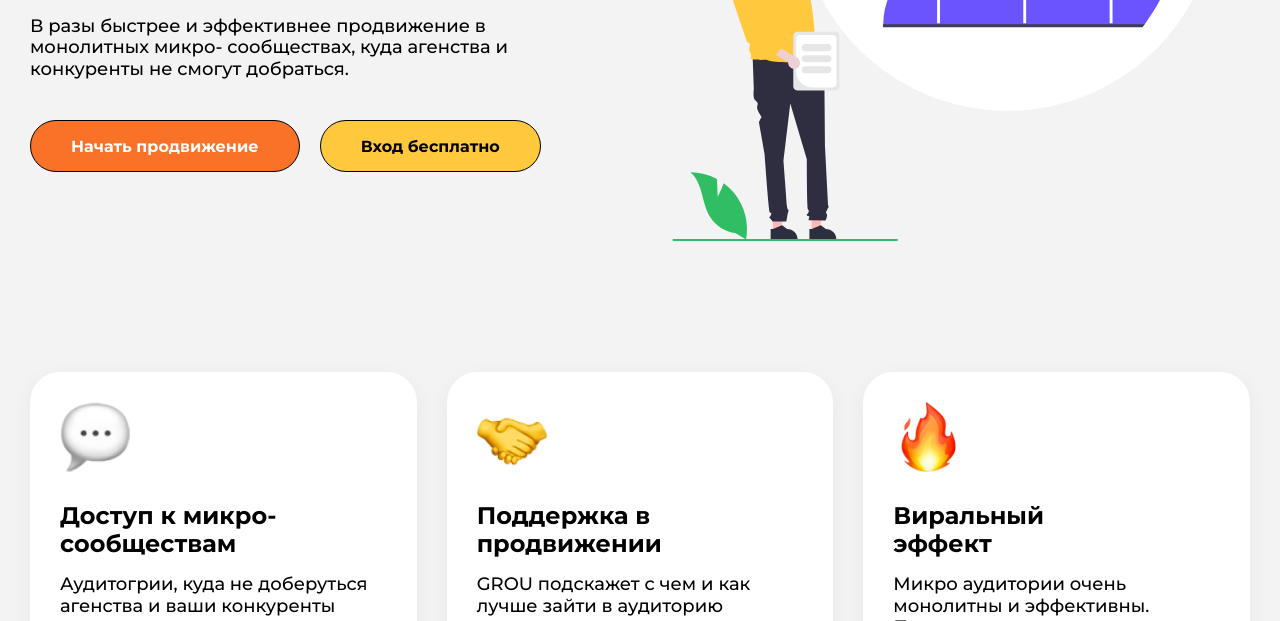
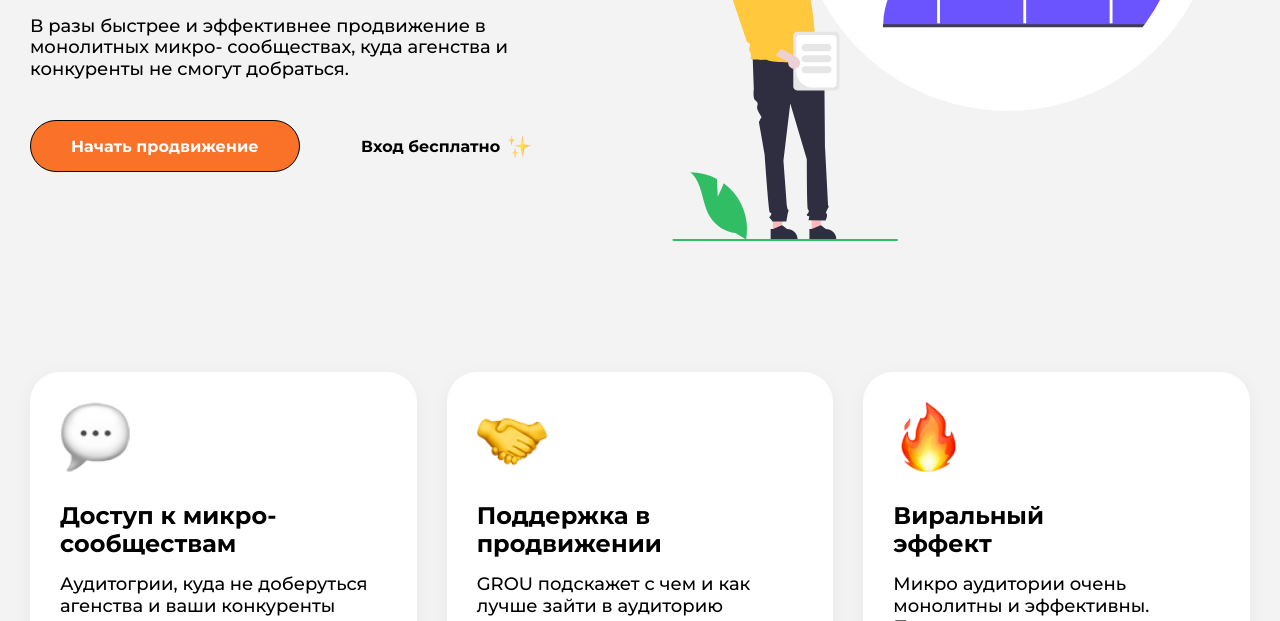
Before and after one commit to webAqemu/malina.grou, a website: page src/pug/companies.pug in a window 1280 px wide. Shown: the part 479-1100 px from the top of the page. Drawn offline with nearby package versions, Linux system fonts and the light colour scheme; files that its build step writes are made by us from their sources; files whose address does not match are found by name.

Commit message:
Fix gramma and change .btn--star

```diff
--- a/gulp/version.json
+++ b/gulp/version.json
@@ -1,3 +1,3 @@
 {
-    "main": "20220205134441"
+    "main": "20220205135613"
 }
--- a/src/pug/blocks/_companies-preview.pug
+++ b/src/pug/blocks/_companies-preview.pug
@@ -6,4 +6,4 @@
             p.preview__text В разы быстрее и эффективнее продвижение в монолитных микро- сообществах, куда агенства и конкуренты не смогут добраться.
             .preview__links
                 a.preview__link.btn.btn--orange(href="./popup.html") Начать продвижение
-                a.preview__link.btn.btn--star(href="./popup.html") Вход бесплатно
+                .preview__link.btn.btn--star Вход бесплатно
--- a/src/pug/blocks/_header.pug
+++ b/src/pug/blocks/_header.pug
@@ -14,5 +14,5 @@ header.header
                     li.header__item
                         a.header__link(href="./companies.html") Компаниям
 
-                a.header__btn.btn.btn--sm.btn--green(href="./popup.html") Найти инфлюеренсера
+                a.header__btn.btn.btn--sm.btn--green(href="./popup.html") Найти инфлюенсера
     .layer
--- a/src/pug/popup.pug
+++ b/src/pug/popup.pug
@@ -5,7 +5,7 @@ include base/_head
             .container.container--sm
                 a.popup__logo.logo(href="./index.html")
                     img.logo__img(src="./img/logo.svg", alt="logo")
-                h1.popup__title Найти инфлюэнсера
+                h1.popup__title Найти инфлюенсера
                 .popup__inner
                     .popup__desc
                         p Мы подберем для вас партнера (блогера, лидера мнений) что максимально подойдет вашим ожиданиям
--- a/src/sass/base/_layout.sass
+++ b/src/sass/base/_layout.sass
@@ -104,3 +104,28 @@ body
 
     &--sm
         padding: 11px 40px 9px
+
+    &--star
+        background-color: rgba(255, 255, 255, 0)
+        border: none
+        position: relative
+        padding-right: 30px
+        cursor: default
+
+        &::after
+            content: ""
+            position: absolute
+            right: 0
+            top: 50%
+            transform: translateY(-50%)
+            width: 25px
+            height: 25px
+            background-image: url(../img/emoji/stars.png)
+            background-size: cover
+            background-repeat: no-repeat
+            background-position: center
+
+        &:hover
+            background-color: rgba(255, 255, 255, 0)
+            box-shadow: none
+            color: black
```
Also changed, not shown: dist/companies.html, dist/creators.html, dist/css/style.css, dist/css/style.min.css, dist/img/stack/sprite.stack.html, dist/index.html, dist/popup.html.
